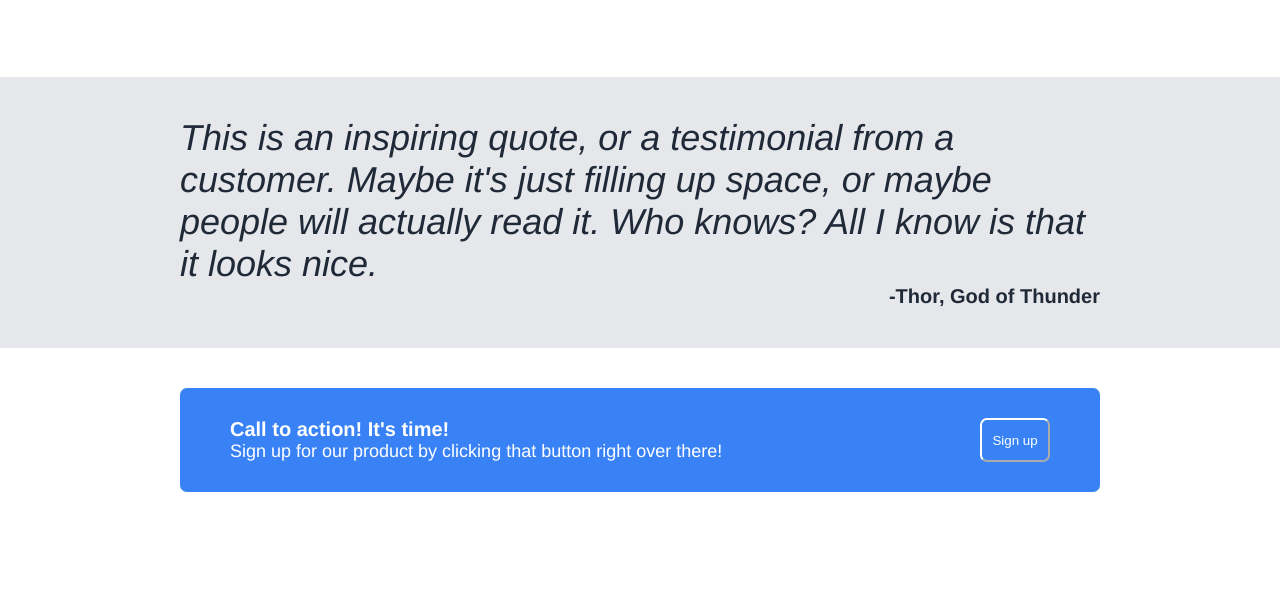
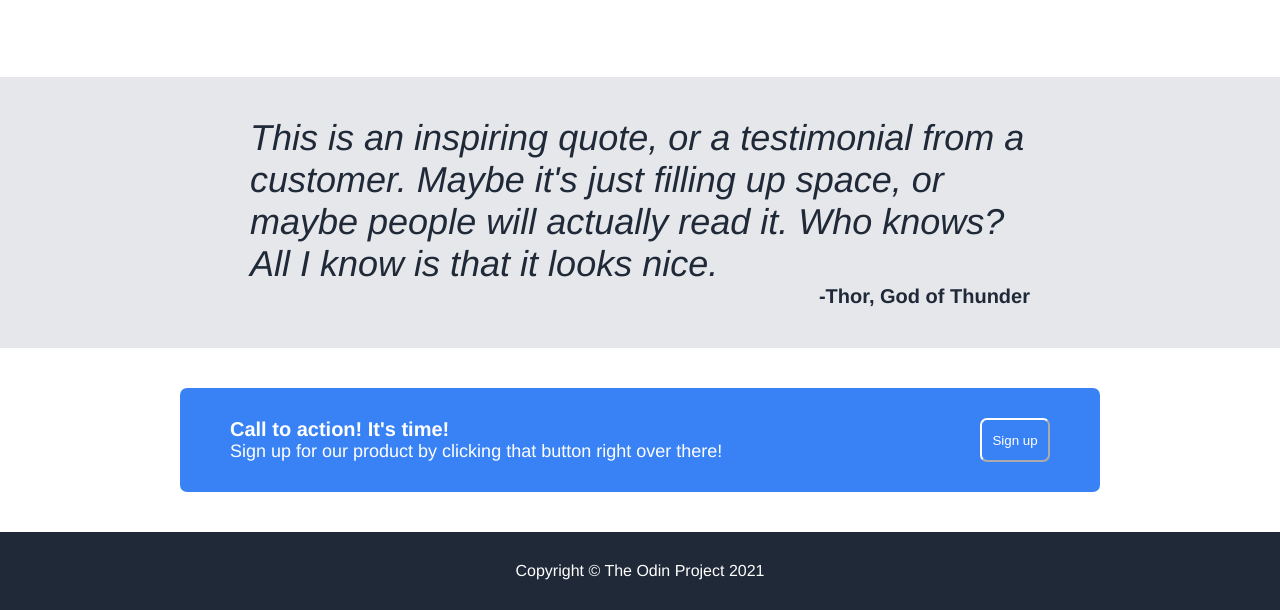
Before and after one commit to shythead1000/landing-page, a plain HTML site: page index.html in a window 1280 px wide. Shown: the part 881-1491 px from the top of the page. Before the commit the page ends 1413 px from the top, so only its background shows below. Drawn offline with Linux system fonts and the light colour scheme.

Commit message:
Complete footer on webpage

```diff
--- a/index.html
+++ b/index.html
@@ -58,5 +58,8 @@
             <button>Sign up</button>
         </div>
      </div>
+     <div class="footer">
+        <div>Copyright © The Odin Project 2021</div>
+     </div>
     </body>
 </html>
--- a/styles.css
+++ b/styles.css
@@ -101,7 +101,7 @@ button{
     color:#1F2937;
     font-size: 36px;
     font-style: italic;
-    padding: 40px 180px;
+    padding: 40px 250px;
 }
 
 #author {
@@ -136,3 +136,11 @@ button{
     font-size: 20px;
     font-weight: bold;
 }
+
+.footer {
+    display: flex;
+    justify-content: center;
+    background-color: #1F2937;
+    color: white;
+    padding: 30px;
+}
```
